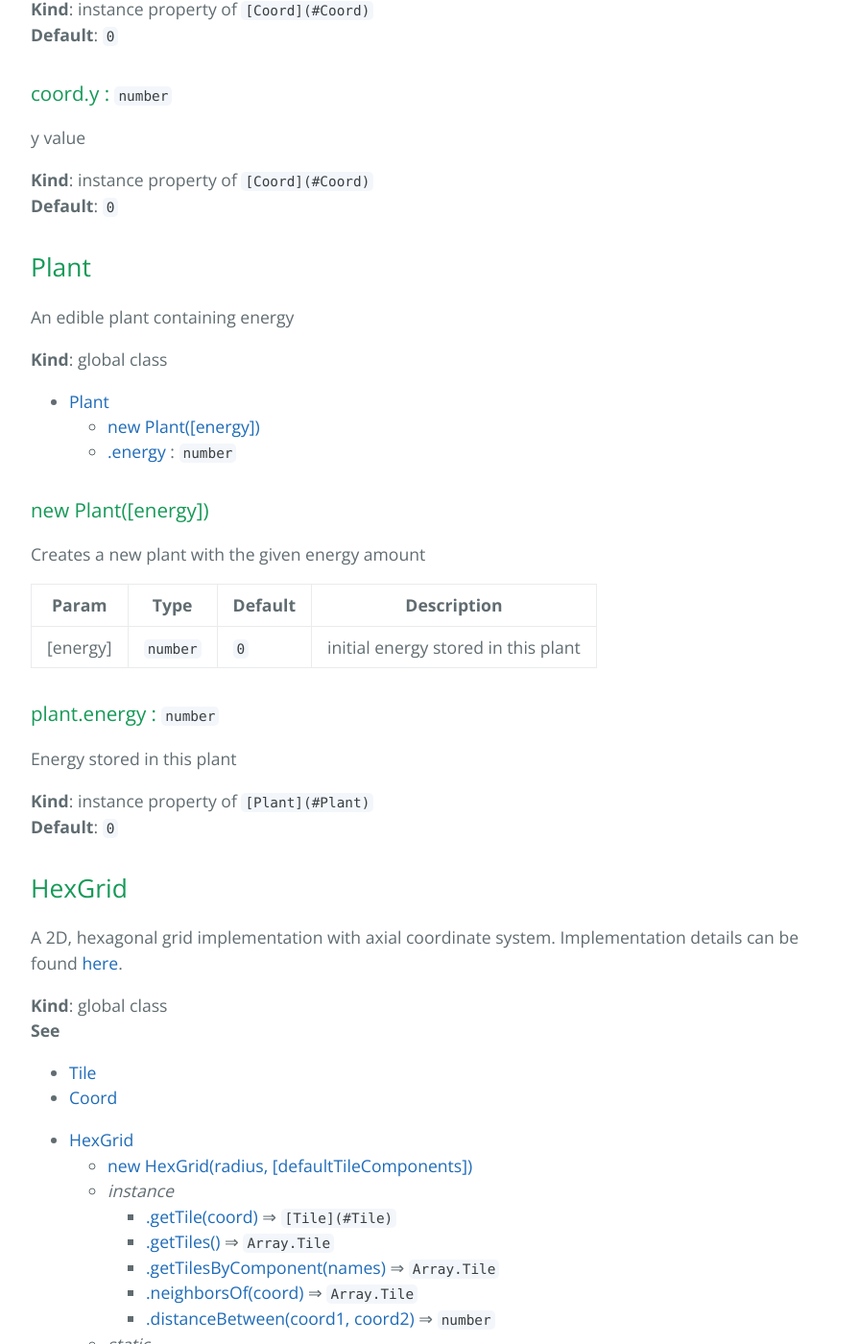
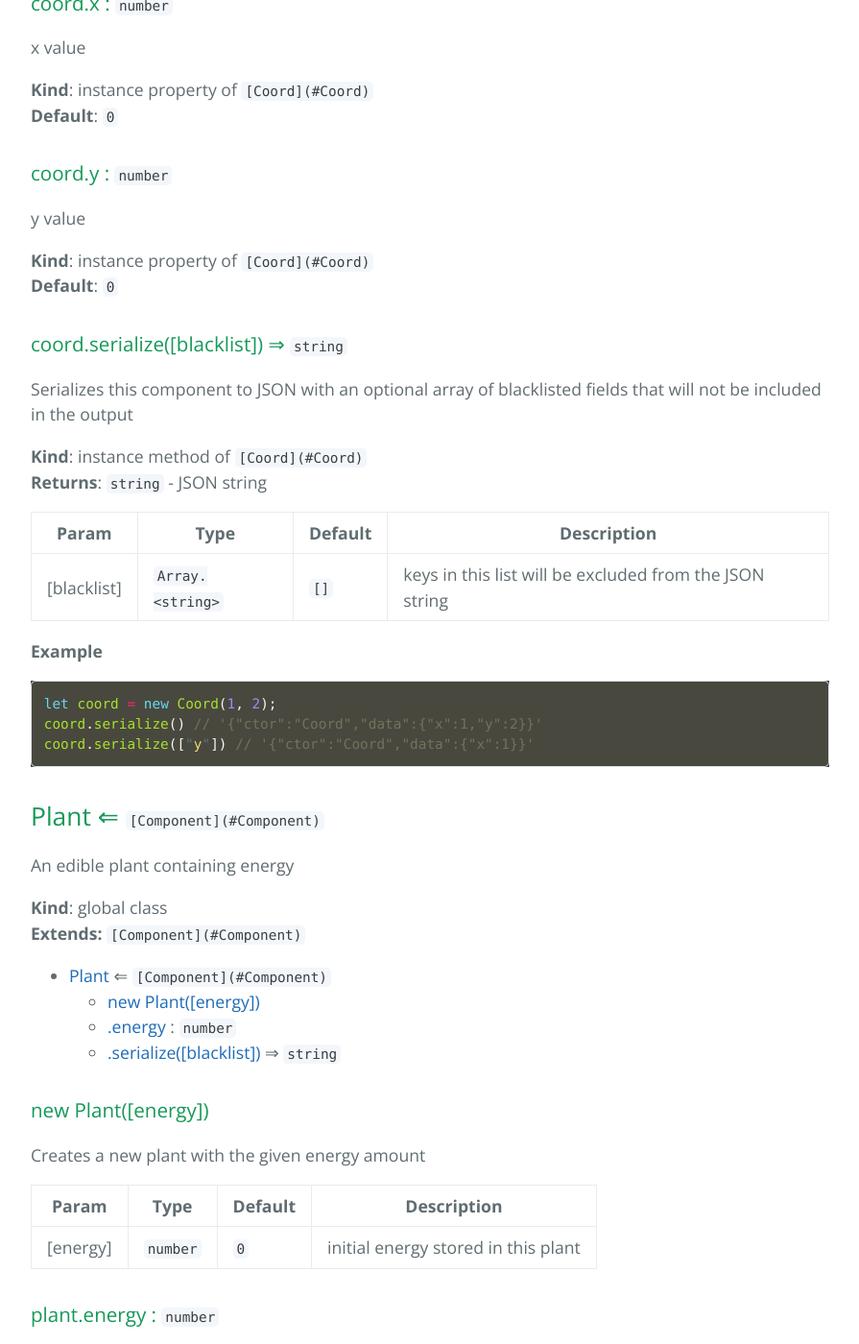
Before and after one commit to cjsauer/genetic-sandbox, a Jekyll site: the page built from site/docs.md, in a window 1280 px wide and 1400 px high, scrolled down 5960 px. Shown: the whole window at 96% size, without its empty margins (192-1087 px from the left). Built offline with Jekyll 4.4.1, drawn with Linux system fonts in a browser that asks for light colours; some of the changed text lies outside the part shown.

Commit message:
Fix up doc strings, typos, remove unnecessary tests

````diff
--- a/site/docs.md
+++ b/site/docs.md
@@ -14,10 +14,10 @@ permalink: /docs/
 <dd><p>Components are objects stored inside of <a href="#Tile">Tiles</a> that contain
 arbitrary data, be it plant data, creature data, tile coordinates, etc.</p>
 </dd>
-<dt><a href="#Coord">Coord</a></dt>
+<dt><a href="#Coord">Coord</a> ⇐ <code><a href="#Component">Component</a></code></dt>
 <dd><p>A two dimensional coordinate of x and y</p>
 </dd>
-<dt><a href="#Plant">Plant</a></dt>
+<dt><a href="#Plant">Plant</a> ⇐ <code><a href="#Component">Component</a></code></dt>
 <dd><p>An edible plant containing energy</p>
 </dd>
 <dt><a href="#HexGrid">HexGrid</a></dt>
@@ -25,8 +25,8 @@ arbitrary data, be it plant data, creature data, tile coordinates, etc.</p>
 Implementation details can be found <a href="http://goo.gl/nLO6sN">here</a>.</p>
 </dd>
 <dt><a href="#Tile">Tile</a></dt>
-<dd><p>A Tile is a collection of components (data) representing the state at a
-specific place in a grid</p>
+<dd><p>A Tile is a collection of named <a href="Components">Components</a> (data) representing
+the state at a specific place in a grid</p>
 </dd>
 <dt><a href="#TileComponentIndex">TileComponentIndex</a></dt>
 <dd><p>Builds an index of <a href="Tiles">Tiles</a> for fast lookup by component</p>
@@ -184,16 +184,16 @@ fields that will not be included in the output
 **Kind**: instance method of <code>[Component](#Component)</code>
 **Returns**: <code>string</code> - JSON string
 
-| Param | Type | Description |
-| --- | --- | --- |
-| [blacklist] | <code>Array.&lt;string&gt;</code> | keys in this list will be excluded from the JSON string |
+| Param | Type | Default | Description |
+| --- | --- | --- | --- |
+| [blacklist] | <code>Array.&lt;string&gt;</code> | <code>[]</code> | keys in this list will be excluded from the JSON string |
 
 **Example**
 
 ```js
 let coord = new Coord(1, 2);
-coord.serialize() // { ctor: "Coord", data: { x: 1, y: 2}}
-coord.serialize(["y"]) // { ctor: "Coord", data: { x: 1 }}
+coord.serialize() // '{"ctor":"Coord","data":{"x":1,"y":2}}'
+coord.serialize(["y"]) // '{"ctor":"Coord","data":{"x":1}}'
 ```
 <a name="Component.restore"></a>
 
@@ -213,15 +213,17 @@ its time of serialization
 
 <a name="Coord"></a>
 
-## Coord
+## Coord ⇐ <code>[Component](#Component)</code>
 A two dimensional coordinate of x and y
 
 **Kind**: global class
+**Extends:** <code>[Component](#Component)</code>
 
-* [Coord](#Coord)
+* [Coord](#Coord) ⇐ <code>[Component](#Component)</code>
     * [new Coord([x], [y])](#new_Coord_new)
     * [.x](#Coord+x) : <code>number</code>
     * [.y](#Coord+y) : <code>number</code>
+    * [.serialize([blacklist])](#Component+serialize) ⇒ <code>string</code>
 
 <a name="new_Coord_new"></a>
 
@@ -255,16 +257,38 @@ y value
 
 **Kind**: instance property of <code>[Coord](#Coord)</code>
 **Default**: <code>0</code>
+<a name="Component+serialize"></a>
+
+### coord.serialize([blacklist]) ⇒ <code>string</code>
+Serializes this component to JSON with an optional array of blacklisted
+fields that will not be included in the output
+
+**Kind**: instance method of <code>[Coord](#Coord)</code>
+**Returns**: <code>string</code> - JSON string
+
+| Param | Type | Default | Description |
+| --- | --- | --- | --- |
+| [blacklist] | <code>Array.&lt;string&gt;</code> | <code>[]</code> | keys in this list will be excluded from the JSON string |
+
+**Example**
+
+```js
+let coord = new Coord(1, 2);
+coord.serialize() // '{"ctor":"Coord","data":{"x":1,"y":2}}'
+coord.serialize(["y"]) // '{"ctor":"Coord","data":{"x":1}}'
+```
 <a name="Plant"></a>
 
-## Plant
+## Plant ⇐ <code>[Component](#Component)</code>
 An edible plant containing energy
 
 **Kind**: global class
+**Extends:** <code>[Component](#Component)</code>
 
-* [Plant](#Plant)
+* [Plant](#Plant) ⇐ <code>[Component](#Component)</code>
     * [new Plant([energy])](#new_Plant_new)
     * [.energy](#Plant+energy) : <code>number</code>
+    * [.serialize([blacklist])](#Component+serialize) ⇒ <code>string</code>
 
 <a name="new_Plant_new"></a>
 
@@ -283,6 +307,26 @@ Energy stored in this plant
 
 **Kind**: instance property of <code>[Plant](#Plant)</code>
 **Default**: <code>0</code>
+<a name="Component+serialize"></a>
+
+### plant.serialize([blacklist]) ⇒ <code>string</code>
+Serializes this component to JSON with an optional array of blacklisted
+fields that will not be included in the output
+
+**Kind**: instance method of <code>[Plant](#Plant)</code>
+**Returns**: <code>string</code> - JSON string
+
+| Param | Type | Default | Description |
+| --- | --- | --- | --- |
+| [blacklist] | <code>Array.&lt;string&gt;</code> | <code>[]</code> | keys in this list will be excluded from the JSON string |
+
+**Example**
+
+```js
+let coord = new Coord(1, 2);
+coord.serialize() // '{"ctor":"Coord","data":{"x":1,"y":2}}'
+coord.serialize(["y"]) // '{"ctor":"Coord","data":{"x":1}}'
+```
 <a name="HexGrid"></a>
 
 ## HexGrid
@@ -434,8 +478,8 @@ Converts a tile's coordinates to its pixel coordinates
 <a name="Tile"></a>
 
 ## Tile
-A Tile is a collection of components (data) representing the state at a
-specific place in a grid
+A Tile is a collection of named [Components](Components) (data) representing
+the state at a specific place in a grid
 
 **Kind**: global class
 **See**: [Component](#Component)
@@ -867,14 +911,16 @@ Called once per tick to update the simulation
 
 <a name="PlantGenerator"></a>
 
-## PlantGenerator
+## PlantGenerator ⇐ <code>[ISystem](#ISystem)</code>
 Generates initial plant life, placing Plant components into Tiles
 
 **Kind**: global class
+**Extends:** <code>[ISystem](#ISystem)</code>
 **See**: [Plant](#Plant)
 
-* [PlantGenerator](#PlantGenerator)
+* [PlantGenerator](#PlantGenerator) ⇐ <code>[ISystem](#ISystem)</code>
     * [new PlantGenerator()](#new_PlantGenerator_new)
+    * [.tag](#ISystem+tag) : <code>string</code>
     * [.initialize(app)](#PlantGenerator+initialize)
     * [.update(app)](#PlantGenerator+update)
 
@@ -883,12 +929,20 @@ Generates initial plant life, placing Plant components into Tiles
 ### new PlantGenerator()
 Constructs a new PlantGenerator
 
+<a name="ISystem+tag"></a>
+
+### plantGenerator.tag : <code>string</code>
+Defines the role of this system. One of "renderer", "generator", or
+"processor".
+
+**Kind**: instance property of <code>[PlantGenerator](#PlantGenerator)</code>
 <a name="PlantGenerator+initialize"></a>
 
 ### plantGenerator.initialize(app)
 Seeds the world with plants
 
 **Kind**: instance method of <code>[PlantGenerator](#PlantGenerator)</code>
+**Overrides:** <code>[initialize](#ISystem+initialize)</code>
 
 | Param | Type | Description |
 | --- | --- | --- |
@@ -907,13 +962,15 @@ A no-op for generators
 
 <a name="BackgroundRenderer"></a>
 
-## BackgroundRenderer
+## BackgroundRenderer ⇐ <code>[ISystem](#ISystem)</code>
 Renders the background
 
 **Kind**: global class
+**Extends:** <code>[ISystem](#ISystem)</code>
 
-* [BackgroundRenderer](#BackgroundRenderer)
+* [BackgroundRenderer](#BackgroundRenderer) ⇐ <code>[ISystem](#ISystem)</code>
     * [new BackgroundRenderer()](#new_BackgroundRenderer_new)
+    * [.tag](#ISystem+tag) : <code>string</code>
     * [.initialize(app)](#BackgroundRenderer+initialize)
     * [.update(app)](#BackgroundRenderer+update)
 
@@ -922,12 +979,20 @@ Renders the background
 ### new BackgroundRenderer()
 Constructs a new BackgroundRenderer
 
+<a name="ISystem+tag"></a>
+
+### backgroundRenderer.tag : <code>string</code>
+Defines the role of this system. One of "renderer", "generator", or
+"processor".
+
+**Kind**: instance property of <code>[BackgroundRenderer](#BackgroundRenderer)</code>
 <a name="BackgroundRenderer+initialize"></a>
 
 ### backgroundRenderer.initialize(app)
 Renders the background
 
 **Kind**: instance method of <code>[BackgroundRenderer](#BackgroundRenderer)</code>
+**Overrides:** <code>[initialize](#ISystem+initialize)</code>
 
 | Param | Type | Description |
 | --- | --- | --- |
@@ -946,13 +1012,15 @@ Called once per tick. No-op for BackgroundRenderer.
 
 <a name="GridRenderer"></a>
 
-## GridRenderer
+## GridRenderer ⇐ <code>[ISystem](#ISystem)</code>
 Used to draw a hexagonal border around all tiles in the grid
 
 **Kind**: global class
+**Extends:** <code>[ISystem](#ISystem)</code>
 
-* [GridRenderer](#GridRenderer)
+* [GridRenderer](#GridRenderer) ⇐ <code>[ISystem](#ISystem)</code>
     * [new GridRenderer()](#new_GridRenderer_new)
+    * [.tag](#ISystem+tag) : <code>string</code>
     * [.initialize(app)](#GridRenderer+initialize)
     * [.update(app)](#GridRenderer+update)
 
@@ -961,12 +1029,20 @@ Used to draw a hexagonal border around all tiles in the grid
 ### new GridRenderer()
 Constructs a new GridRenderer
 
+<a name="ISystem+tag"></a>
+
+### gridRenderer.tag : <code>string</code>
+Defines the role of this system. One of "renderer", "generator", or
+"processor".
+
+**Kind**: instance property of <code>[GridRenderer](#GridRenderer)</code>
 <a name="GridRenderer+initialize"></a>
 
 ### gridRenderer.initialize(app)
 Renders the grid
 
 **Kind**: instance method of <code>[GridRenderer](#GridRenderer)</code>
+**Overrides:** <code>[initialize](#ISystem+initialize)</code>
 
 | Param | Type | Description |
 | --- | --- | --- |
@@ -985,13 +1062,15 @@ Called once per tick. No-op for GridRenderer.
 
 <a name="PlantRenderer"></a>
 
-## PlantRenderer
-Renders plants for all tiles that contain a plant component
+## PlantRenderer ⇐ <code>[ISystem](#ISystem)</code>
+Renders plants for all tiles that contain a Plant component
 
 **Kind**: global class
+**Extends:** <code>[ISystem](#ISystem)</code>
 
-* [PlantRenderer](#PlantRenderer)
+* [PlantRenderer](#PlantRenderer) ⇐ <code>[ISystem](#ISystem)</code>
     * [new PlantRenderer()](#new_PlantRenderer_new)
+    * [.tag](#ISystem+tag) : <code>string</code>
     * [.initialize(app)](#PlantRenderer+initialize)
     * [.update(app)](#PlantRenderer+update)
 
@@ -1000,12 +1079,20 @@ Renders plants for all tiles that contain a plant component
 ### new PlantRenderer()
 Constructs a new PlantRenderer
 
+<a name="ISystem+tag"></a>
+
+### plantRenderer.tag : <code>string</code>
+Defines the role of this system. One of "renderer", "generator", or
+"processor".
+
+**Kind**: instance property of <code>[PlantRenderer](#PlantRenderer)</code>
 <a name="PlantRenderer+initialize"></a>
 
 ### plantRenderer.initialize(app)
 Prepares the system for rendering plant graphics
 
 **Kind**: instance method of <code>[PlantRenderer](#PlantRenderer)</code>
+**Overrides:** <code>[initialize](#ISystem+initialize)</code>
 
 | Param | Type | Description |
 | --- | --- | --- |
--- a/src/modules/components/Coord.js
+++ b/src/modules/components/Coord.js
@@ -2,6 +2,7 @@ import Component from "./Component";
 
 /**
  * A two dimensional coordinate of x and y
+ * @extends Component
  */
 class Coord extends Component {
 
--- a/src/modules/components/Plant.js
+++ b/src/modules/components/Plant.js
@@ -2,6 +2,7 @@ import Component from "./Component";
 
 /**
  * An edible plant containing energy
+ * @extends Component
  */
 class Plant extends Component {
   /**
--- a/src/modules/grid/Tile.js
+++ b/src/modules/grid/Tile.js
@@ -1,8 +1,8 @@
 import EventEmitter from "wolfy87-eventemitter";
 
 /**
- * A Tile is a collection of components (data) representing the state at a
- * specific place in a grid
+ * A Tile is a collection of named {@link Components} (data) representing
+ * the state at a specific place in a grid
  * @see {@link Component}
  */
 class Tile extends EventEmitter {
--- a/src/modules/systems/generators/PlantGenerator.js
+++ b/src/modules/systems/generators/PlantGenerator.js
@@ -3,6 +3,7 @@ import Plant from "../../components/Plant";
 
 /**
  * Generates initial plant life, placing Plant components into Tiles
+ * @extends ISystem
  * @see {@link Plant}
  */
 class PlantGenerator extends ISystem {
--- a/src/modules/systems/renderers/BackgroundRenderer.js
+++ b/src/modules/systems/renderers/BackgroundRenderer.js
@@ -3,6 +3,7 @@ import Theme from "../../themes/Theme";
 
 /**
  * Renders the background
+ * @extends ISystem
  */
 class BackgroundRenderer extends ISystem {
   /**
--- a/src/modules/systems/renderers/GridRenderer.js
+++ b/src/modules/systems/renderers/GridRenderer.js
@@ -4,6 +4,7 @@ import HexGrid from "../../grid/HexGrid";
 
 /**
  * Used to draw a hexagonal border around all tiles in the grid
+ * @extends ISystem
  */
 class GridRenderer extends ISystem {
   /**
--- a/src/modules/systems/renderers/PlantRenderer.js
+++ b/src/modules/systems/renderers/PlantRenderer.js
@@ -5,7 +5,8 @@ import HexGrid from "../../grid/HexGrid";
 import _ from "underscore";
 
 /**
- * Renders plants for all tiles that contain a plant component
+ * Renders plants for all tiles that contain a Plant component
+ * @extends ISystem
  */
 class PlantRenderer extends ISystem {
   /**
@@ -44,7 +45,7 @@ class PlantRenderer extends ISystem {
   }
 
   /**
-   * Renders a plant graphic for every tile that contains a plant component,
+   * Renders a plant graphic for every tile that contains a Plant component,
    * and removes plant graphics for tiles that no longer have vegetation
    * @param {App} app - the currently running GS app
    */
````
Also changed, not shown: other parts of site/docs.md (+12 -8 lines), src/modules/components/Component.js (+6 -8 lines), test/modules/components/coord.test.js (+0 -19 lines), test/modules/components/plant.test.js (+0 -20 lines).
